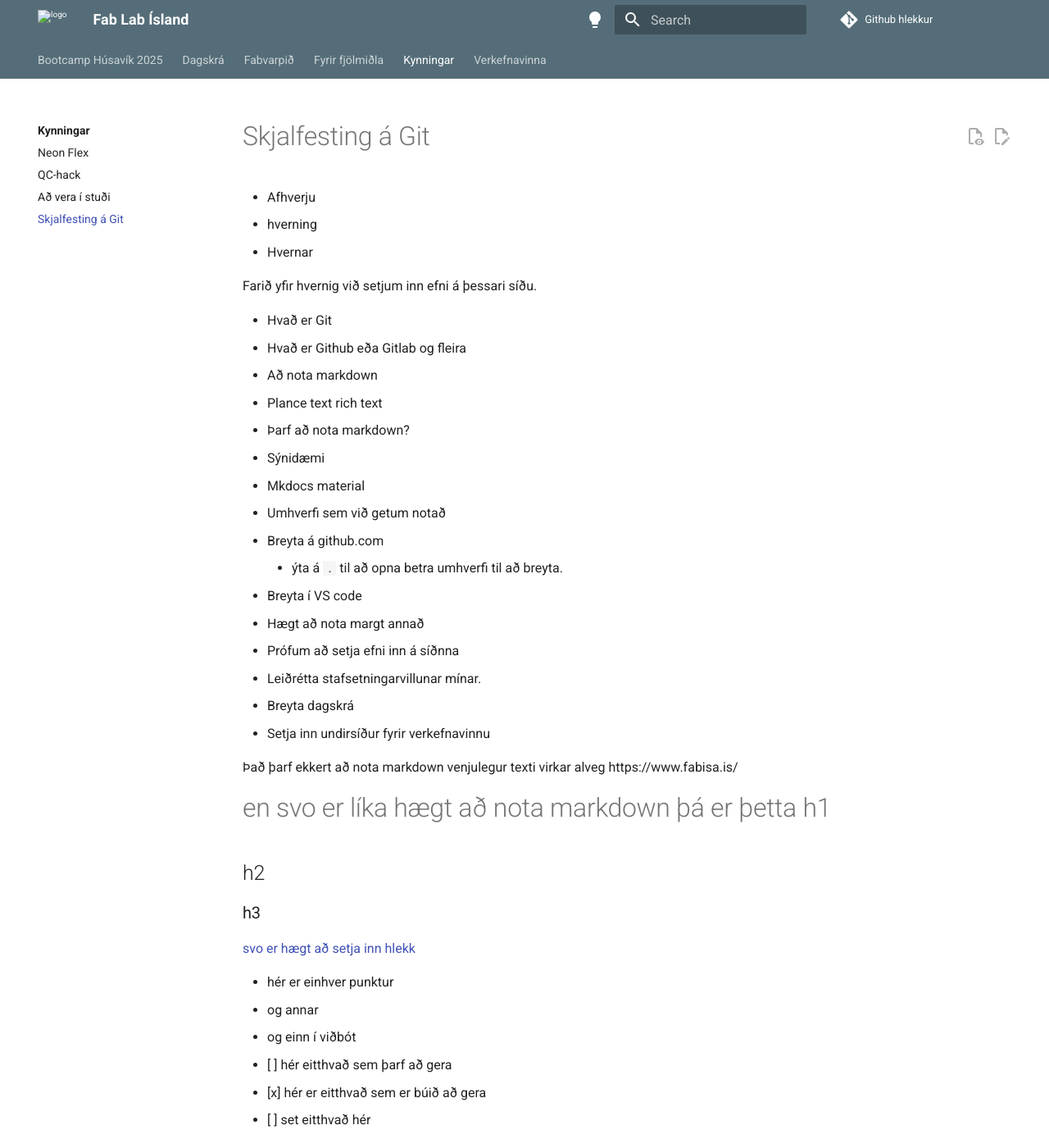
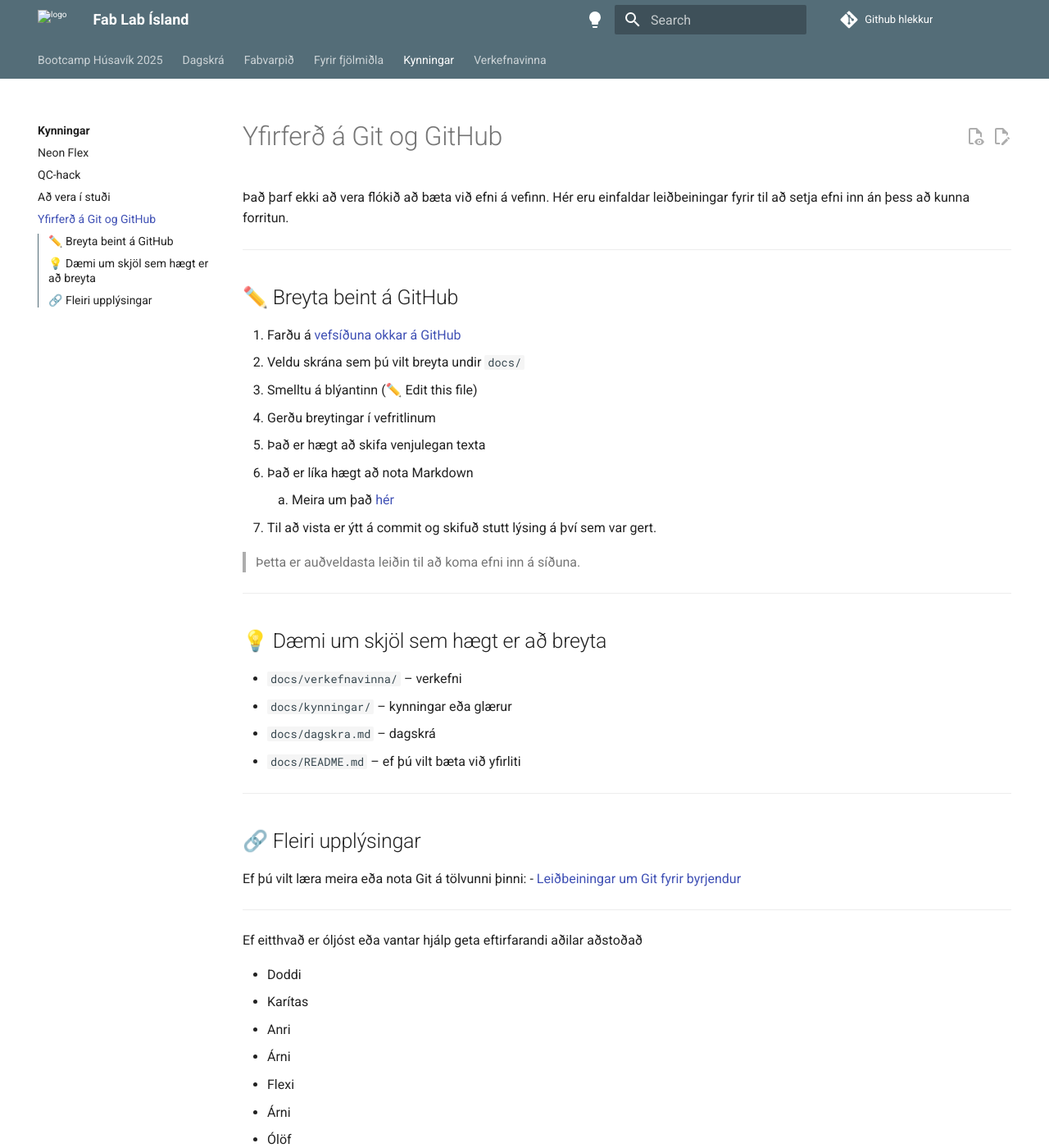
Before and after one commit to Fab-Lab-Island/fli-bootcamp-2025, an MkDocs documentation site: the page built from docs/kynningar/git-yfirferð.md, in a window 1280 px wide and 1400 px high. Shown: the whole window at 82% size. Built offline with MkDocs 1.6.1 and Material for MkDocs 9.7.7, drawn with Linux system fonts in a browser that asks for light colours; comment, search, counter and statistics services are not loaded; some of the changed text lies outside the part shown.

Commit message:
github info

````diff
--- a/docs/kynningar/git-yfirferð.md
+++ b/docs/kynningar/git-yfirferð.md
@@ -1,43 +1,47 @@
-# Skjalfesting á Git
+# Yfirferð á Git og GitHub
 
-- Afhverju
-- hverning
-- Hvernar
+Það þarf ekki að vera flókið að bæta við efni á vefinn. Hér eru einfaldar leiðbeiningar fyrir til að setja efni inn án þess að kunna forritun.
 
-Farið yfir hvernig við setjum inn efni á þessari síðu.
+---
 
+## ✏️ Breyta beint á GitHub
 
-- Hvað er Git
-- Hvað er Github eða Gitlab og fleira
-- Að nota markdown
-  - Plance text rich text
-  - Þarf að nota markdown?
-- Sýnidæmi
-  - Mkdocs material
-- Umhverfi sem við getum notað
-  - Breyta á github.com
-    - ýta á ```.``` til að opna betra umhverfi til að breyta.
-  - Breyta í VS code
-  - Hægt að nota margt annað
-- Prófum að setja efni inn á síðnna
-  - Leiðrétta stafsetningarvillunar mínar.
-  - Breyta dagskrá
-  - Setja inn undirsíður fyrir verkefnavinnu
+1. Farðu á [vefsíðuna okkar á GitHub](https://github.com/Fab-Lab-Island/fli-bootcamp-2025)
+2. Veldu skrána sem þú vilt breyta undir `docs/`
+3. Smelltu á blýantinn (✏️ Edit this file)
+4. Gerðu breytingar í vefritlinum
+   1. Það er hægt að skifa venjulegan texta
+   2. Það er líka hægt að nota Markdown
+      1. Meira um það [hér]()
+5. Til að vista er ýtt á commit og skifuð stutt lýsing á því sem var gert.
 
-Það þarf ekkert að nota markdown venjulegur texti virkar alveg https://www.fabisa.is/
+>  Þetta er auðveldasta leiðin til að koma efni inn á síðuna.
 
-# en svo er líka hægt að nota markdown þá er þetta h1
-## h2
-### h3
-[svo er hægt að setja inn hlekk](https://www.fabisa.is/)
+---
 
-- hér er einhver punktur
-- og annar
-- og einn í viðbót
+## 💡 Dæmi um skjöl sem hægt er að breyta
 
-- [ ] hér eitthvað sem þarf að gera
-- [x] hér er eitthvað sem er búið að gera
+- `docs/verkefnavinna/` – verkefni
+- `docs/kynningar/` – kynningar eða glærur
+- `docs/dagskra.md` – dagskrá
+- `docs/README.md` – ef þú vilt bæta við yfirliti
 
-- [ ] set eitthvað hér
+---
 
-Set eitthvað meira inn
+## 🔗 Fleiri upplýsingar
+
+Ef þú vilt læra meira eða nota Git á tölvunni þinni:
+- [Leiðbeiningar um Git fyrir byrjendur](https://guides.github.com/activities/hello-world/)
+
+---
+
+Ef eitthvað er óljóst eða vantar hjálp geta eftirfarandi aðilar aðstoðað
+
+- Doddi
+- Karítas
+- Anri
+- Árni
+- Flexi
+- Árni
+- Ólöf
+- Magnús
````
